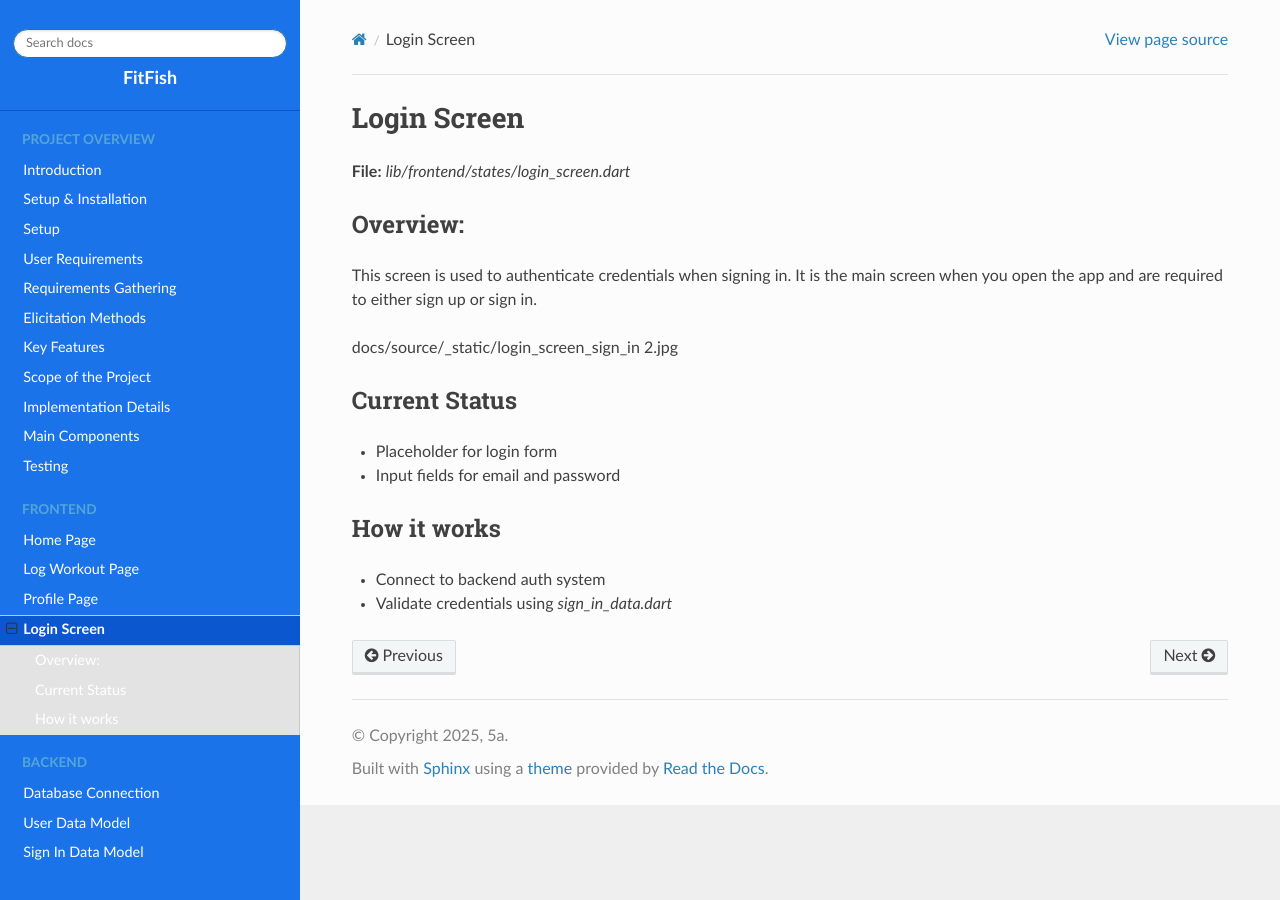
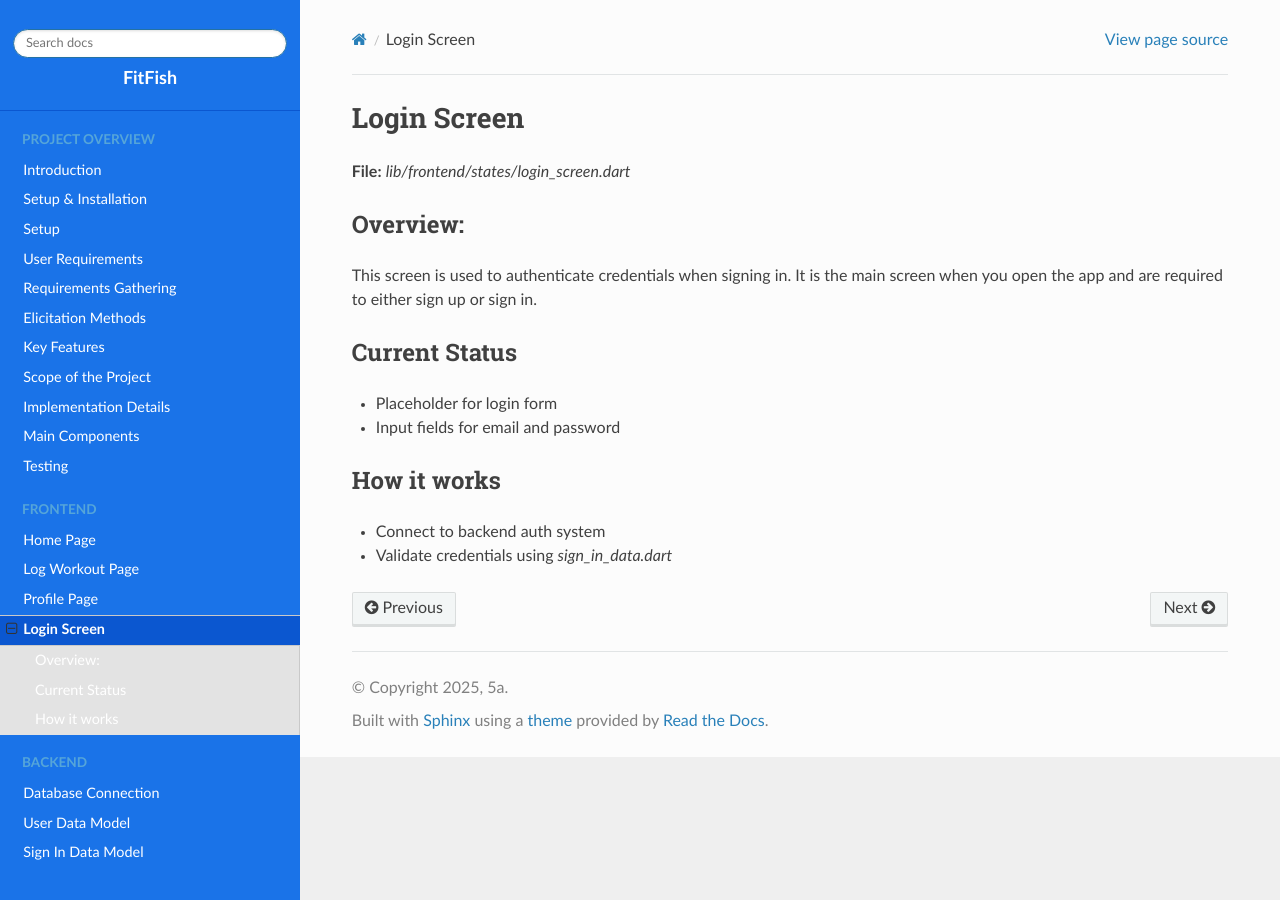
Before and after one commit to 5a-Fitness-App/5a-Code-Documentation, a Sphinx documentation site: the page built from docs/source/frontend/login_screen.rst, in a window 1280 px wide. Built offline with Sphinx 7.4.7 and the Read the Docs theme 3.1.0, drawn with Linux system fonts in a browser that asks for light colours.

Commit message:
edit image

```diff
--- a/docs/source/frontend/login_screen.rst
+++ b/docs/source/frontend/login_screen.rst
@@ -8,7 +8,7 @@ Overview:
 This screen is used to authenticate credentials when signing in.
 It is the main screen when you open the app and are required to either sign up or sign in.
 
-docs/source/_static/login_screen_sign_in 2.jpg
+
 
 
 
```
